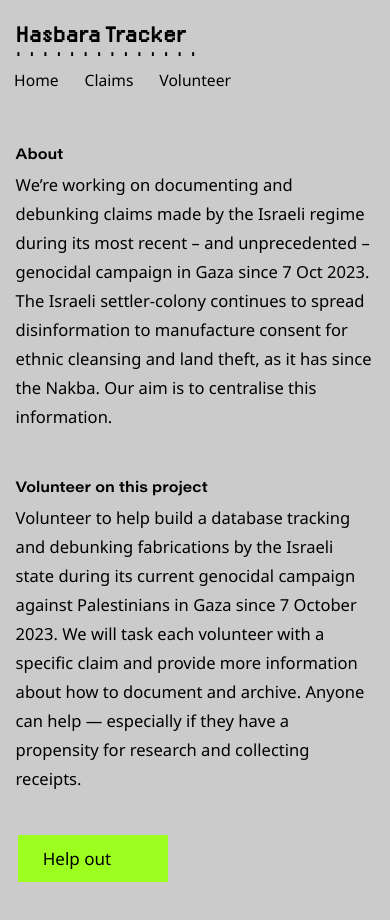
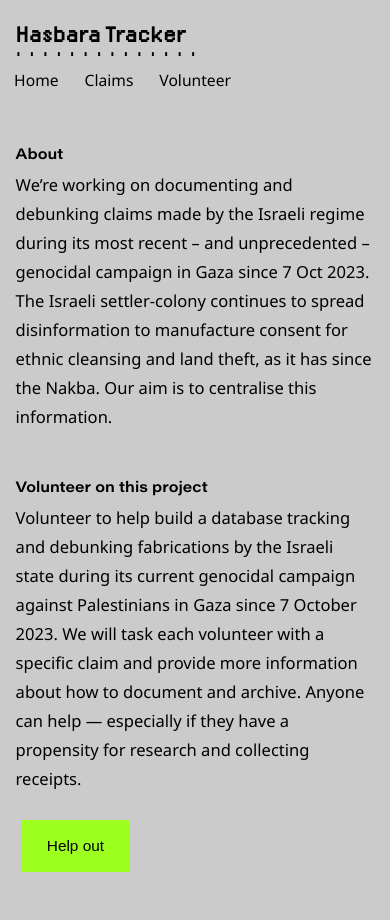
Before and after one commit to tamtzekin/hasbara-tracker, a React (Create React App) app: page / in a window 390 px wide. Shown: the top 920 px of the page. After the commit the page ends 877 px from the top, so only its background shows below. Built offline with nearby package versions, Linux system fonts and the light colour scheme.

Commit message:
responsive button

```diff
--- a/src/components/Homepage.css
+++ b/src/components/Homepage.css
@@ -15,22 +15,21 @@
   line-height: 29px;
 }
 
-.green-button {
+.btn-green {
+    display: flex;
+    justify-content: center;
+    align-items: center;
+    height: 3.2rem;
+    padding: 1.7em;
     background-color: #9dff20;
-    font-size: 17px;
-    padding-left: 25px;
-    padding-right: 25px;
-    padding-top: 18px;
-    padding-bottom: 18px;
+    font-size: 0.93em;
     border: none;
     border-radius: 0;
-    width: 66px;
-    margin-top: 5px;
 }
 
-.green-button:hover {
-    background-color: #efefef;
-    text-decoration: none;
+.btn-green:hover {
+    background-color: #000;
+    color: #fff;
 }
 
 h1.ht-heading {
--- a/src/components/Homepage.js
+++ b/src/components/Homepage.js
@@ -34,8 +34,8 @@ const Homepage = () => {
             <span className="home-text">Volunteer to help build a database tracking and debunking fabrications by the Israeli state during its current genocidal campaign against Palestinians in Gaza since 7 October 2023. We will task each volunteer with a specific claim and provide more information about how to document and archive. Anyone can help — especially if they have a propensity for research and collecting receipts.</span><br />
             <br />
             <br />
+            <Link to="/volunteer"><button className="btn-green">Help out</button></Link>
 
-            <Link to="/volunteer"><div className="green-button">Help out</div></Link>
         </span>
 
     </>
--- a/src/components/VolunteerForm.css
+++ b/src/components/VolunteerForm.css
@@ -44,11 +44,4 @@ select {
         line-height: 30px;
         width: 96%;
     }
-
-    .green-button {
-        width: 100px;
-        margin-top: 20px;
-        margin-bottom: 60px;
-        margin-left: 0.6%;
-    }
 }
--- a/src/components/VolunteerForm.js
+++ b/src/components/VolunteerForm.js
@@ -139,7 +139,7 @@ const VolunteerForm = () => {
             />
           </label>
           <br />
-          <button class="green-button" type="submit">Submit</button>
+          <button class="btn-green" type="submit">Submit</button>
         </form>
       </div>
     </>
```
